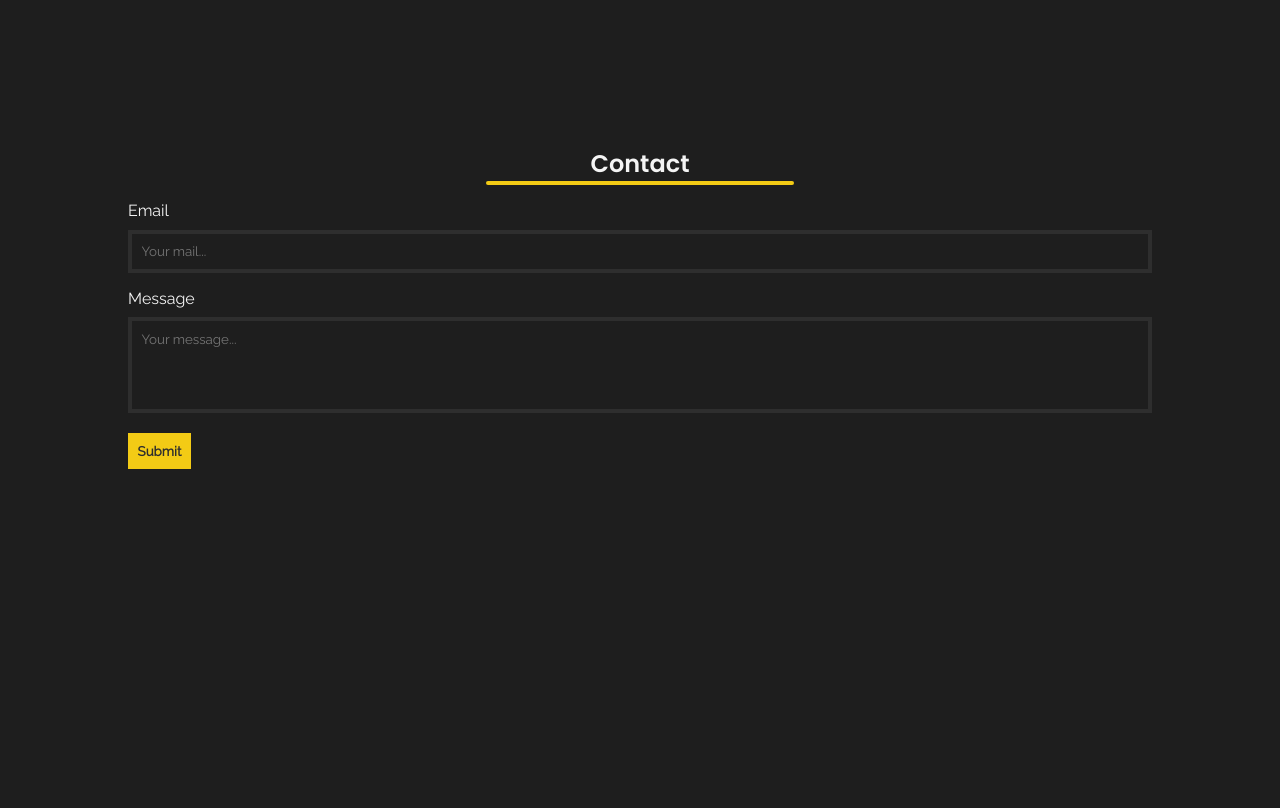
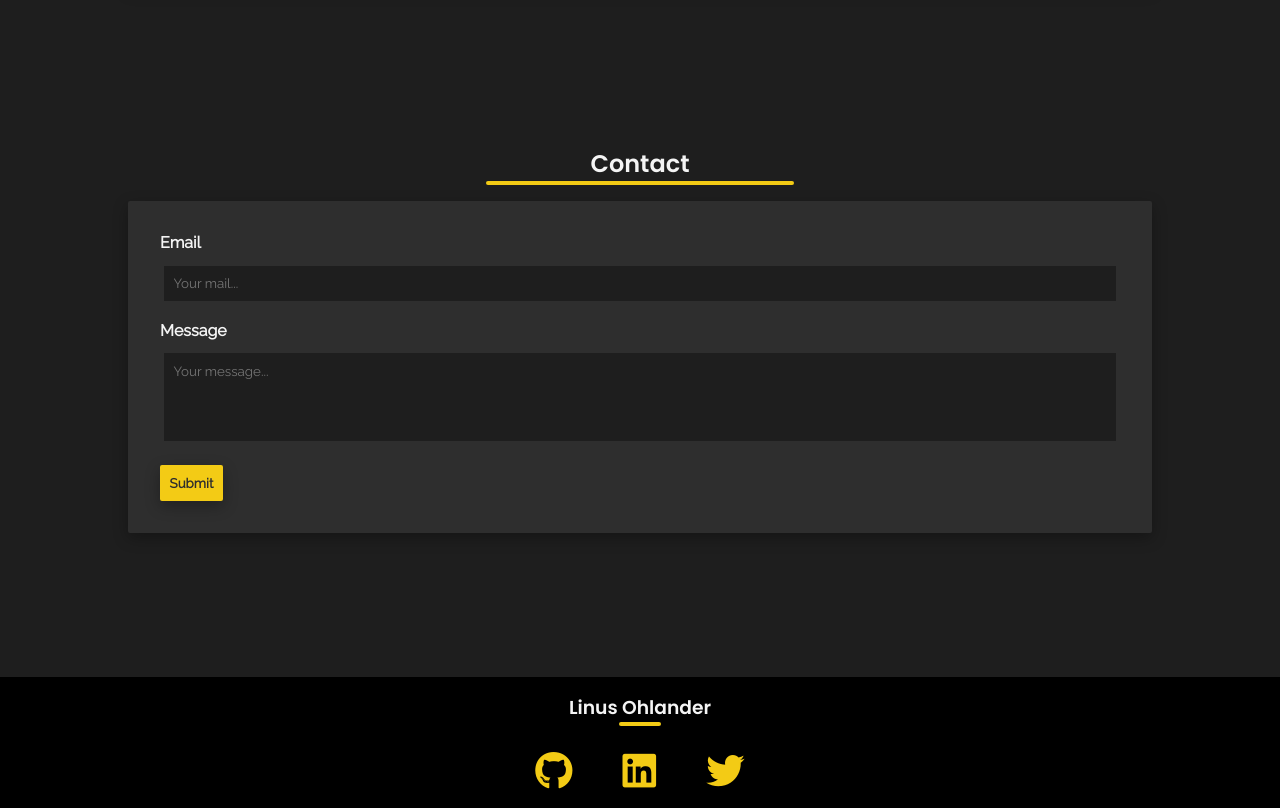
Before and after one commit to LinusOhl/Portfolio, a plain HTML site: page index.html in a window 1280 px wide. Shown: the part 2160-2968 px from the top of the page. Before the commit the page ends 2773 px from the top, so only its background shows below. Drawn offline with Linux system fonts and the light colour scheme.

Commit message:
Added footer.

```diff
--- a/index.html
+++ b/index.html
@@ -35,7 +35,7 @@
     </header>
 
     <main>
-      <section class="hero-section">
+      <section class="hero-section section-margin">
         <div class="hero-content">
           <h1>Linus Ohlander</h1>
           <p>Studying Front-End Developer at MedieInstitutet in Malmö</p>
@@ -54,7 +54,7 @@
         </div>
       </section>
 
-      <section class="about-section">
+      <section class="about-section section-margin">
         <div class="section-title">
           <h2>About me</h2>
           <hr />
@@ -95,7 +95,7 @@
         </div>
       </section>
 
-      <section class="portfolio-section">
+      <section class="portfolio-section section-margin">
         <div class="section-title">
           <h2>Portfolio</h2>
           <hr />
@@ -149,7 +149,7 @@
         </div>
       </section>
 
-      <section class="contact-section">
+      <section class="contact-section section-margin">
         <div class="section-title">
           <h2>Contact</h2>
           <hr />
@@ -168,24 +168,22 @@
     </main>
 
     <footer class="footer-section">
-      <div class="footer-text"></div>
-      <div class="footer-socials"></div>
-      <!-- <div class="footer-info">
-        <ul>
-          <li>
-            <i class="fa-solid fa-envelope"></i>
-            Mail
-          </li>
-          <li>
-            <i class="fa-solid fa-mobile"></i>
-            Phone
-          </li>
-          <li>
-            <i class="fa-solid fa-house"></i>
-            Place
-          </li>
-        </ul>
-      </div> -->
+      <div class="section-title">
+        <h3>Linus Ohlander</h3>
+        <hr />
+      </div>
+
+      <span class="fa-styles">
+        <a href="https://github.com/LinusOhl" alt="Link to Github"
+          ><i class="fa-brands fa-github"></i
+        ></a>
+        <a href="https://linkedin.com/" alt="Link to LinkedIn"
+          ><i class="fa-brands fa-linkedin"></i
+        ></a>
+        <a href="https://twitter.com/" alt="Link to Twitter"
+          ><i class="fa-brands fa-twitter"></i
+        ></a>
+      </span>
     </footer>
   </body>
 </html>
--- a/scss/index.scss
+++ b/scss/index.scss
@@ -51,7 +51,7 @@ hr {
   margin: auto;
 }
 
-section {
+.section-margin {
   margin-bottom: 8rem;
 }
 
@@ -93,11 +93,14 @@ header a:hover {
   font-family: $font-raleway;
   font-weight: bold;
   border: none;
+  border-radius: 2px;
+  box-shadow: 0 5px 15px 0 rgba(0, 0, 0, 0.3);
 }
 
 label {
   display: block;
   margin-bottom: 0.6rem;
+  font-weight: bold;
 }
 
 // Header CSS
@@ -109,10 +112,6 @@ header {
   font-family: $font-poppins;
   letter-spacing: 1px;
   text-transform: uppercase;
-}
-
-header section {
-  margin-bottom: 0;
 }
 
 .header-section {
@@ -193,7 +192,9 @@ header li:hover {
 
 .portfolio-container {
   background-color: $gray-color;
+  border-radius: 2px;
   display: flex;
+  box-shadow: 0 5px 15px 0 rgba(0, 0, 0, 0.3);
 }
 
 .portfolio-container p {
@@ -212,7 +213,15 @@ header li:hover {
 
 // Contact CSS
 
-input[type="email"] {
+.contact-container {
+  background-color: $gray-color;
+  border-radius: 2px;
+  padding: 2rem;
+  box-shadow: 0 5px 15px 0 rgba(0, 0, 0, 0.3);
+}
+
+input[type="email"],
+textarea {
   width: 100%;
   padding: 0.6rem;
   font-family: $font-raleway;
@@ -222,29 +231,31 @@ input[type="email"] {
   margin-bottom: 1rem;
 }
 
-input[type="email"]:focus {
-  border: 4px solid $yellow-color;
-}
-
 textarea {
-  width: 100%;
   height: 6rem;
-  padding: 0.6rem;
-  font-family: $font-raleway;
-  background-color: $dark-color;
-  border: 4px solid $gray-color;
-  color: $light-color;
-  margin-bottom: 1rem;
   resize: none;
 }
 
-textarea:focus {
+textarea:focus,
+input[type="email"]:focus {
   border: 4px solid $yellow-color;
+  border-radius: 2px;
+  outline: none;
 }
 
 // Footer CSS
 
 .footer-section {
+  display: flex;
+  flex-direction: column;
+  justify-content: center;
+  align-items: center;
+  padding: 1rem;
+  background-color: black;
+}
+
+.footer-section .section-title {
+  margin-bottom: 1.6rem;
 }
 
 // Media Queries: Mobile
```
Also changed, not shown: scss/index.css, 1 other file.
